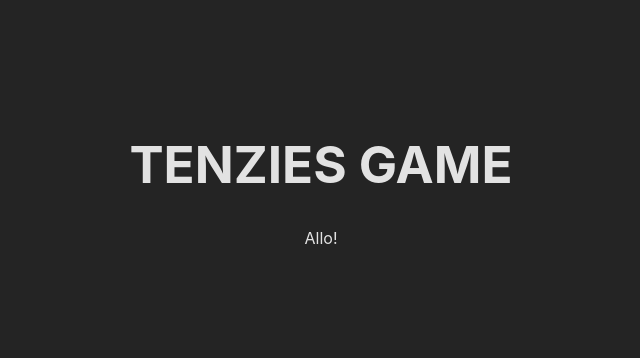
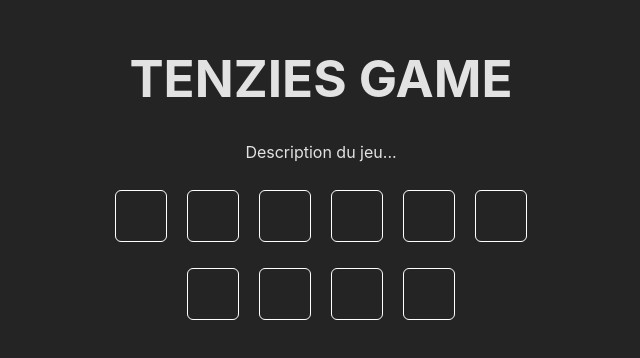
Before and after one commit to marilynduf/tenzies-game, a React (Vite) app: page / in a window 1280 px wide. Shown: the part 232-590 px from the top of the page, without its empty margins (319-959 px from the left). Built offline with nearby package versions, Linux system fonts and the light colour scheme.

Commit message:
dice border mapped & display according to the number of dice

```diff
--- a/src/App.css
+++ b/src/App.css
@@ -3,3 +3,8 @@
   padding: 2rem;
   text-align: center;
 }
+
+.dice {
+  display: inline-block;
+  max-width: 465px;
+}
--- a/src/App.jsx
+++ b/src/App.jsx
@@ -1,10 +1,9 @@
 import { useState } from "react";
 import "./App.css";
-import Die from "./components/Die";
+import Die from "./components/Die/Die";
 
 function App() {
-    const NumOfDice = 10;
-    function createDiceObj() {
+    function createDiceObj(NumOfDice) {
         const objArray = [];
         for (let i = 1; i <= NumOfDice; i++) {
             objArray.push({ id: i, value: Math.ceil(Math.random() * 6) + 1 });
@@ -12,21 +11,19 @@ function App() {
         return objArray;
     }
 
-    const diceObj = createDiceObj();
+    const diceObj = createDiceObj(10);
 
     const [dice, setDice] = useState(diceObj);
-    console.log(diceObj);
 
-    // function generateNewDice() {
-    //   setDice(dice.map(die => ({...die, value: Math.ceil(Math.random() * 6) + 1})))
-
-    // }
-    // generateNewDice()
+    const mappedDice = dice.map((die) => (
+        <Die key={die.id} value={die.value} />
+    ));
 
     return (
         <>
-            <h1>TENZIES GAME</h1>
-            <Die />
+            <h1 className="titre">TENZIES GAME</h1>
+            <p className="description">Description du jeu...</p>
+            <div className="dice">{mappedDice}</div>
         </>
     );
 }
--- a/src/components/Die.js
+++ /dev/null
@@ -1,3 +0,0 @@
-export default function Die() {
-    return "Allo!";
-}
--- /dev/null
+++ b/src/components/Die/Die.jsx
@@ -0,0 +1,4 @@
+import "./die.css";
+export default function Die() {
+    return <div className="die"></div>;
+}
--- /dev/null
+++ b/src/components/Die/die.css
@@ -0,0 +1,8 @@
+.die {
+    display: inline-block;
+    width: 50px;
+    height: 50px;
+    border: 1px solid #fff;
+    border-radius: 6px;
+    margin: 10px;
+}
```
Also changed, not shown: src/components/Dot/Dot.jsx (added).
